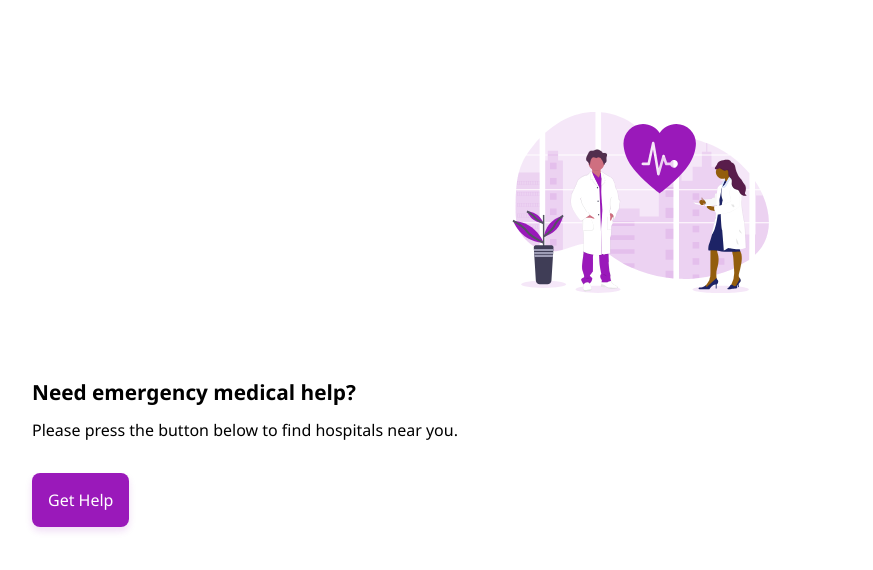
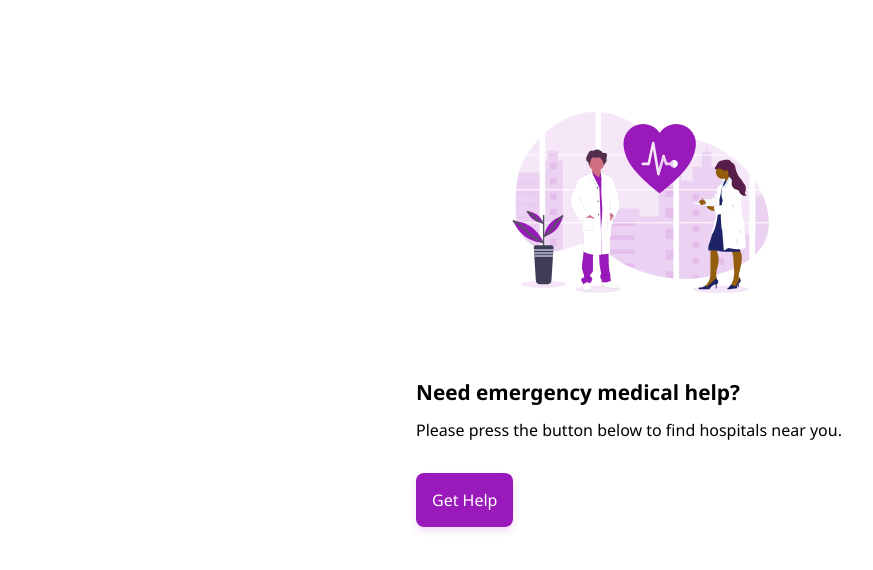
Before and after one commit to pathogneumonic/Code-Medics-Project, a React (Create React App) app: page / in a window 1280 px wide. Shown: the top 570 px of the page, without its empty margins (0-873 px from the left). Built offline with nearby package versions, Linux system fonts and the light colour scheme; no server answers.

Commit message:
Made adjustments to reponsiveness styling

```diff
--- a/src/App.js
+++ b/src/App.js
@@ -28,7 +28,7 @@ function App() {
   }, [])
 
   return (
-    <main class = "app">
+    <main className = "app">
       <LocationContext.Provider value={{ coordinates: location, service: [help, setHelp] }}>
           <Switch>
             <Route path="/login" component={LoginPage} exact />
--- a/src/Components/Home/home.css
+++ b/src/Components/Home/home.css
@@ -5,7 +5,6 @@ main {
 
 .home-container {
     height: 100vh;
-    width: 100vw;
     padding: 2rem;
 }
 
--- a/src/index.css
+++ b/src/index.css
@@ -15,12 +15,14 @@ body {
 main {
   height: 100vh;
 }
-@media (max-width: 1200px) {
+
+@media (min-width: 1200px) {
   .app {
     margin: 0 auto;
     max-width: 40vw;
   }
 }
+
 @media only screen and (min-device-width: 768px) and (max-device-width: 1024px) and (-webkit-min-device-pixel-ratio: 2) {
   .app {
     margin: 0 auto;
```
